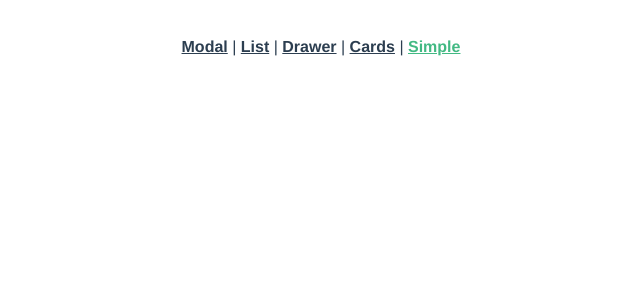
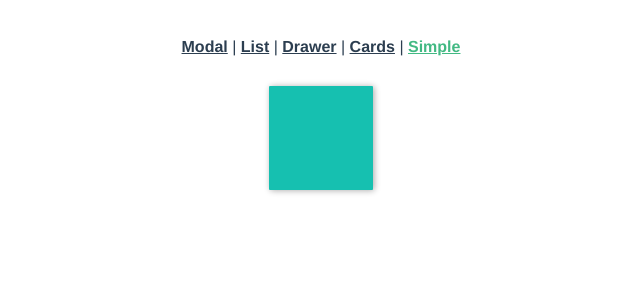
Before and after one commit to nazarepiedady/animate-vue, a Vue app: page /simple in a window 1280 px wide. Shown: the top 300 px of the page, without its empty margins (319-959 px from the left). Built offline with nearby package versions, Linux system fonts and the light colour scheme.

Commit message:
add style to card in simple view

```diff
--- a/src/views/Simple.vue
+++ b/src/views/Simple.vue
@@ -10,5 +10,14 @@ export default {
 }
 </script>
 
-<style>
+<style scoped>
+.card {
+  width: 6.5em;
+  height: 6.5em;
+  display: block;
+  border-radius: 1%;
+  margin: 0 auto 0 auto;
+  background-color: #16c0b0;
+  box-shadow: 0.08em 0.03em 0.4em #ababab;
+}
 </style>
```
